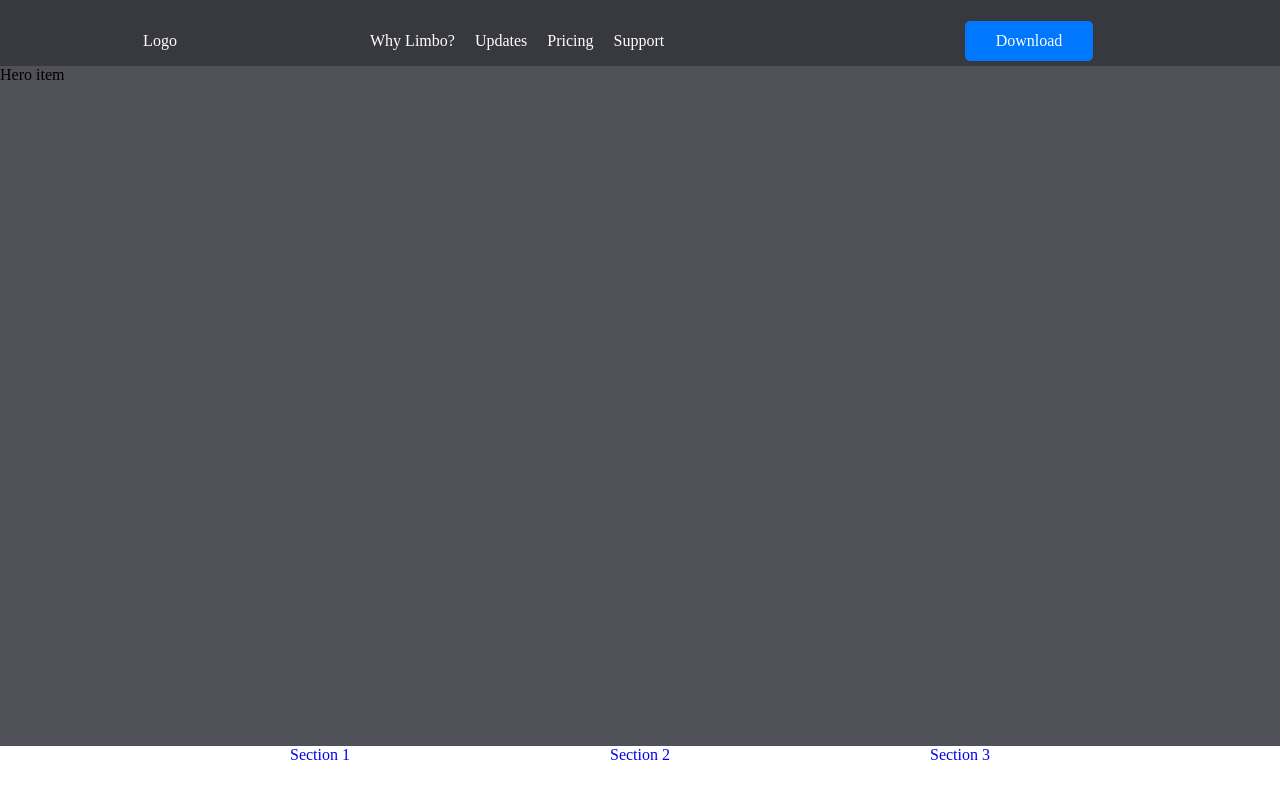
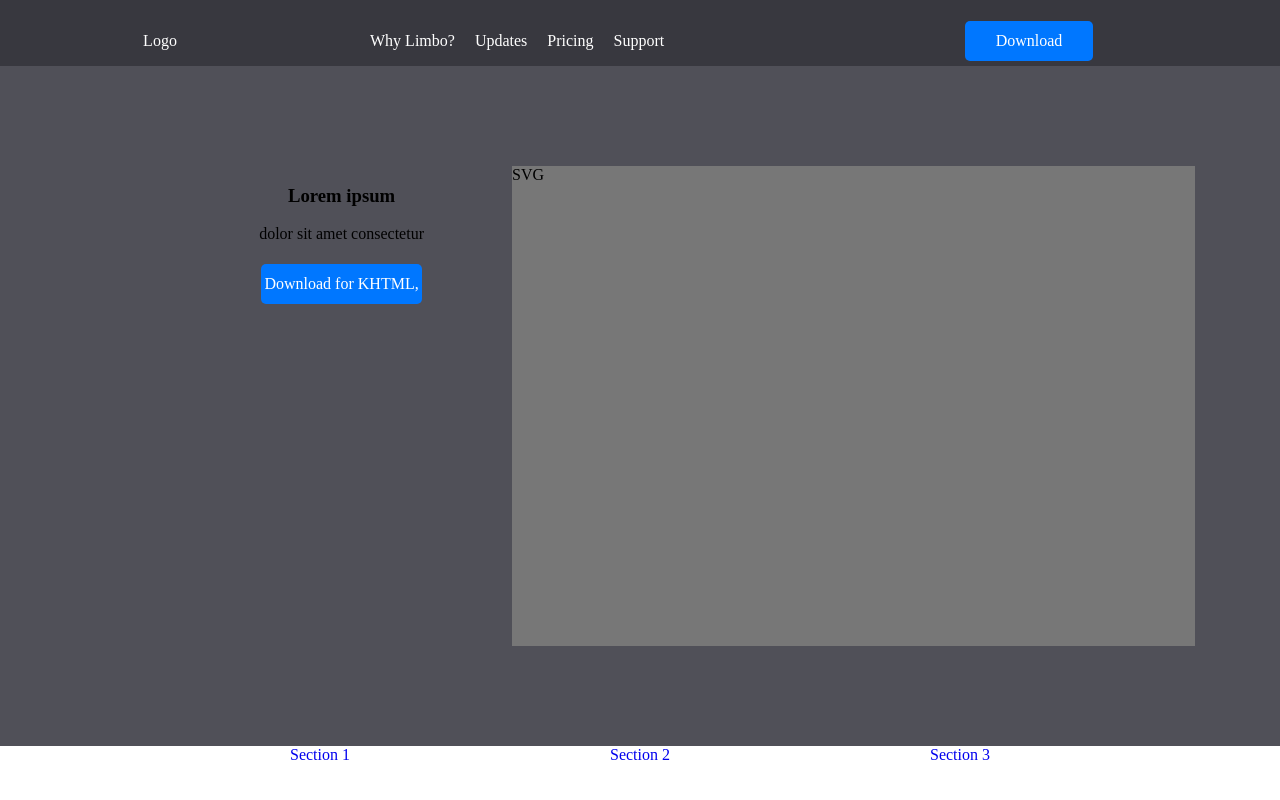
Before and after one commit to johnpagtama/limbo, an Angular app in the folder limbo/: page / in a window 1280 px wide. Shown: the top 800 px of the page. Built offline with nearby package versions, Linux system fonts and the light colour scheme.

Commit message:
Updated hero component

```diff
--- a/limbo/src/app/components/shared/hero/hero.component.html
+++ b/limbo/src/app/components/shared/hero/hero.component.html
@@ -1,3 +1,10 @@
 <section class="hero">
-    <p class="hero__item">Hero item</p>
+    <div class="hero__info">
+        <h1>Lorem ipsum</h1>
+        <p>dolor sit amet consectetur</p>
+        <div>
+            <app-button text="Download for {{os}}" classes="btn btn__txt btn--main"></app-button>
+        </div>
+    </div>
+    <div class="hero__svg">SVG</div>
 </section>
--- a/limbo/src/app/components/shared/hero/hero.component.scss
+++ b/limbo/src/app/components/shared/hero/hero.component.scss
@@ -3,7 +3,8 @@
 @include block(hero, (display: grid,
                       height: 85vh,
                       margin: 0,
-                      grid-template-columns: 1fr,
-                      grid-template-areas: "hero__item")) {
-    @include element(item, (grid-area: hero__item, margin: 0))
+                      grid-template-columns: 1fr 2fr,
+                      grid-template-areas: "hero__info hero__svg")) {
+    @include element(info, (grid-area: hero__info, height: 60vh, margin: 0, justify-self: end, align-self: center, text-align: center));
+    @include element(svg, (grid-area: hero__svg, width: 80%, height: 60vh, background-color: #777, justify-self: center, align-self: center));
 }
--- a/limbo/src/app/components/shared/hero/hero.component.ts
+++ b/limbo/src/app/components/shared/hero/hero.component.ts
@@ -6,6 +6,7 @@ import { Component, OnInit } from '@angular/core';
   styleUrls: ['./hero.component.scss']
 })
 export class HeroComponent implements OnInit {
+  os: string = navigator.userAgent.split('(').pop().split(';').shift().split(' ').shift();
 
   constructor() { }
 
```
